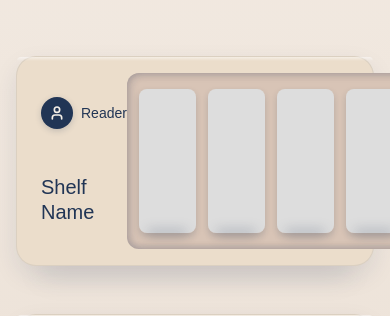
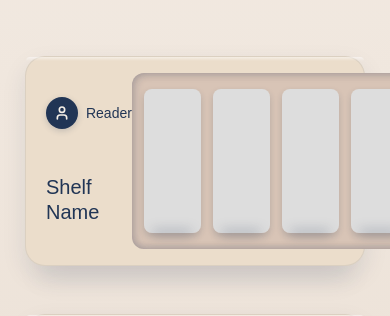
Before and after one commit to farazsaudagar/index, a Next.js app: page /explore in a window 390 px wide. Shown: the part 485-801 px from the top of the page. Built offline with nearby package versions, Linux system fonts and the light colour scheme; a web font is replaced by a local one.

Commit message:
changed sizing of the shelfcard. made it responsive

```diff
--- a/components/ShelfCard.tsx
+++ b/components/ShelfCard.tsx
@@ -26,7 +26,9 @@ export default function ShelfCard({
     visible.length > 0 ? visible.length * BOOK_W + (visible.length - 1) * GAP : 0;
 
   return (
-    <div className="relative mt-6">
+    <div className="relative mt-6 flex justify-center">
+      {/* Outer container: slightly narrower */}
+      <div className="w-[95%] sm:w-[88%] md:w-[85%] lg:w-[82%] xl:w-[89%] transition-all duration-200">
         {/* wall cast shadow */}
         <div
           className="pointer-events-none absolute inset-x-6 -bottom-3 h-6 rounded-[20px]"
@@ -38,7 +40,7 @@ export default function ShelfCard({
 
         {/* plank */}
         <div
-        className="relative rounded-[20px] px-6 py-4 transition-transform duration-200 ease-out hover:-translate-y-1"
+          className="relative rounded-[20px] px-5 py-4 transition-transform duration-200 ease-out hover:-translate-y-1"
           style={{
             backgroundColor: "var(--shelf-plank)",
             boxShadow:
@@ -165,5 +167,6 @@ export default function ShelfCard({
           </div>
         </div>
       </div>
+    </div>
   );
 }
```
Lines whose indentation alone changed are shown as unchanged.
